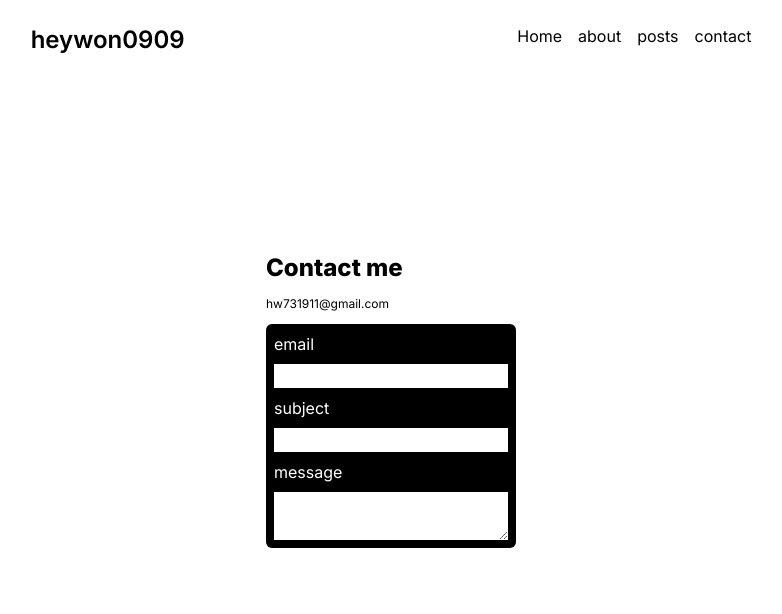
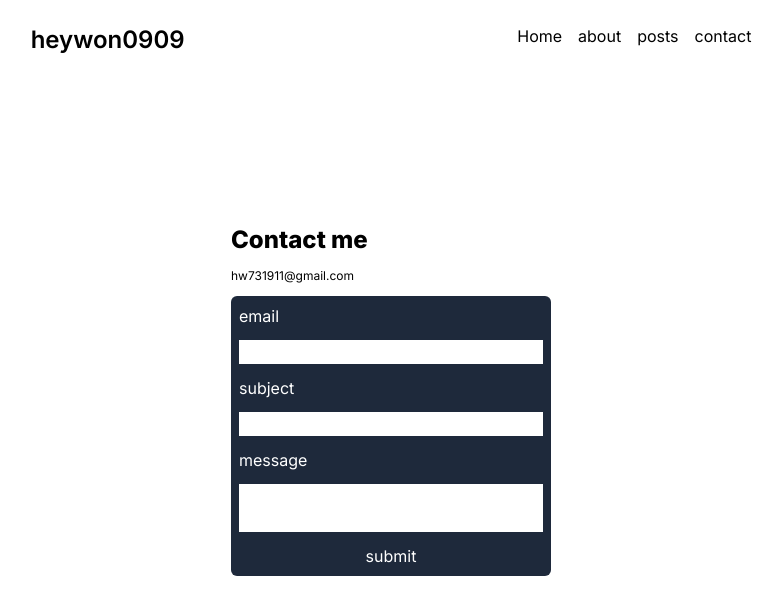
Before and after one commit to heywon0909/heywon0909-blog, a Next.js app: page /contact in a window 1280 px wide. Shown: the top 614 px of the page, without its empty margins (249-1031 px from the left). Built offline with nearby package versions, Linux system fonts and the light colour scheme.

Commit message:
feat: contact form create

```diff
--- a/src/app/contact/page.tsx
+++ b/src/app/contact/page.tsx
@@ -1,19 +1,43 @@
 export default function page() {
+  async function handleSubmit(formData: FormData) {
+    "use server";
+
+    const rawFormData = {
+      customerId: formData.get("customerId"),
+      email: formData.get("email"),
+      subject: formData.get("subject"),
+      message: formData.get("message"),
+    };
+
+    console.log("rawFormData", rawFormData);
+  }
+
   return (
     <div className="w-full h-full flex justify-center items-center">
-      <div className="">
-        <div className="gap-3 flex flex-col">
-          <h1 className="text-2xl font-extrabold">Contact me</h1>
-          <span className="text-xs">hw731911@gmail.com</span>
-          <div className="w-full h-full  flex flex-col bg-black p-2 text-white rounded-md gap-2">
-            <label htmlFor="email">email</label>
-            <input type="text" id="email" name="email" />
-            <label htmlFor="subject">subject</label>
-            <input type="text" id="subject" name="subject" />
-            <label htmlFor="message">message</label>
-            <textarea id="message" name="message" />
-          </div>
-        </div>
+      <div className="gap-3 flex flex-col sm:w-1/4 w-2/3">
+        <h1 className="text-2xl font-extrabold">Contact me</h1>
+        <span className="text-xs">hw731911@gmail.com</span>
+        <form
+          className="w-full h-full  flex flex-col bg-slate-800 p-2 text-white rounded-md gap-3"
+          action={handleSubmit}
+        >
+          <label htmlFor="email">email</label>
+          <input type="text" id="email" name="email" className="text-black" />
+          <label htmlFor="subject">subject</label>
+          <input
+            type="text"
+            id="subject"
+            name="subject"
+            className="text-black"
+          />
+          <label htmlFor="message">message</label>
+          <textarea
+            id="message"
+            name="message"
+            className="resize-none text-black"
+          />
+          <button type="submit">submit</button>
+        </form>
       </div>
     </div>
   );
```
